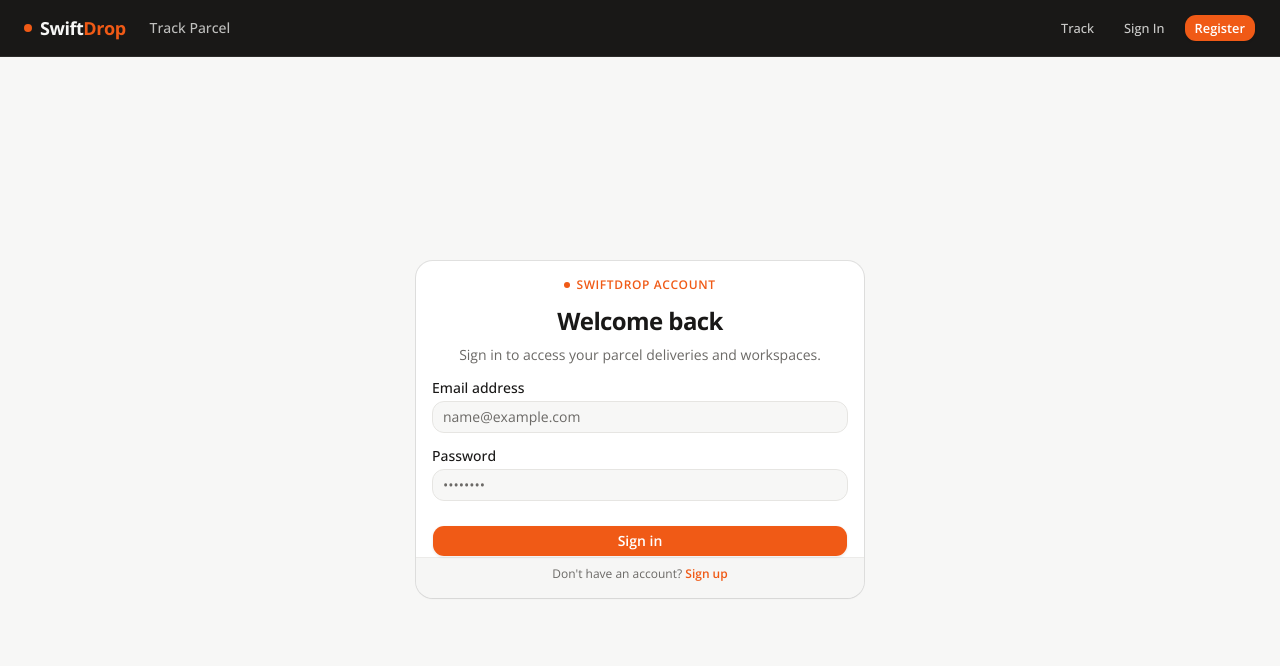
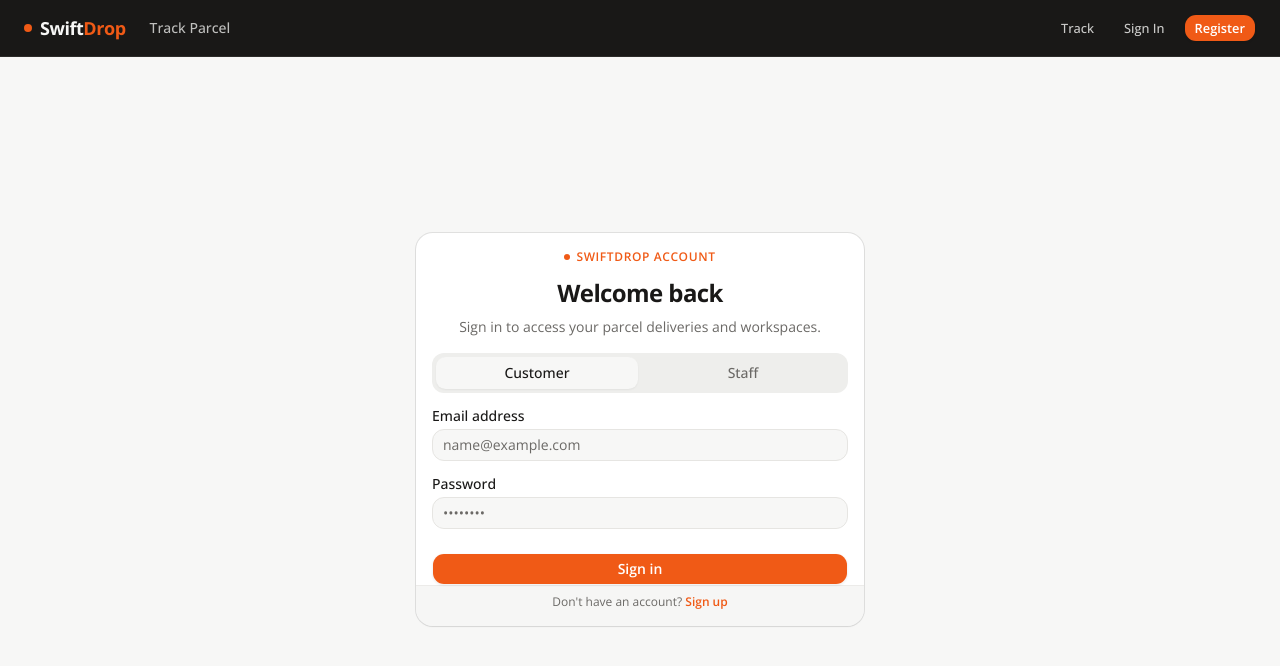
Before and after one commit to dinukab/SwiftDrop, a Next.js app in the folder frontend/: page /login in a window 1280 px wide. Shown: the top 666 px of the page. Built offline with nearby package versions, Linux system fonts and the light colour scheme.

Commit message:
change frontendof the login

```diff
--- a/frontend/app/login/page.tsx
+++ b/frontend/app/login/page.tsx
@@ -20,13 +20,16 @@ function LoginForm() {
   const [password, setPassword] = useState("");
   const [isLoading, setIsLoading] = useState(false);
   const [errorMessage, setErrorMessage] = useState<string | null>(null);
+  const [accountType, setAccountType] = useState<"customer" | "staff">("customer");
 
   const registered = searchParams.get("registered") === "true";
   const expired = searchParams.get("expired") === "true";
   const redirectParam = searchParams.get("redirect");
 
-  // Google button is enabled only when explicitly configured via environment flag (AC-2)
+  // Google button is enabled only when explicitly configured via environment flag (AC-2),
+  // and only for customers: Google sign-in creates or finds customer accounts, never staff.
   const isGoogleLoginEnabled = process.env.NEXT_PUBLIC_ENABLE_GOOGLE_LOGIN === "true";
+  const showGoogleLogin = isGoogleLoginEnabled && accountType === "customer";
 
   async function handleSubmit(e: React.FormEvent<HTMLFormElement>) {
     e.preventDefault();
@@ -79,6 +82,29 @@ function LoginForm() {
 
       <form onSubmit={handleSubmit} noValidate>
         <CardContent className="space-y-4">
+          <div
+            role="group"
+            aria-label="Account type"
+            className="grid grid-cols-2 gap-1 rounded-lg bg-muted p-1 text-sm font-medium"
+          >
+            {(["customer", "staff"] as const).map((type) => (
+              <button
+                key={type}
+                type="button"
+                aria-pressed={accountType === type}
+                disabled={isLoading}
+                onClick={() => setAccountType(type)}
+                className={`rounded-md px-3 py-1.5 transition ${
+                  accountType === type
+                    ? "bg-background text-foreground shadow-xs"
+                    : "text-muted-foreground hover:text-foreground"
+                }`}
+              >
+                {type === "customer" ? "Customer" : "Staff"}
+              </button>
+            ))}
+          </div>
+
           {registered && (
             <div
               role="status"
@@ -146,7 +172,7 @@ function LoginForm() {
             {isLoading ? "Signing in..." : "Sign in"}
           </Button>
 
-          {isGoogleLoginEnabled && (
+          {showGoogleLogin && (
             <div className="pt-2">
               <div className="relative flex items-center justify-center my-3 text-xs uppercase text-muted-foreground">
                 <span className="w-full border-t border-border" />
@@ -177,6 +203,7 @@ function LoginForm() {
         </CardContent>
 
         <CardFooter className="flex flex-col gap-2 pt-2 border-t border-border/60 text-center text-xs text-muted-foreground">
+          {accountType === "customer" ? (
             <p>
               Don&apos;t have an account?{" "}
               <Link
@@ -186,6 +213,9 @@ function LoginForm() {
                 Sign up
               </Link>
             </p>
+          ) : (
+            <p>Staff accounts are created by an administrator.</p>
+          )}
         </CardFooter>
       </form>
     </Card>
```
Lines whose indentation alone changed are shown as unchanged.
